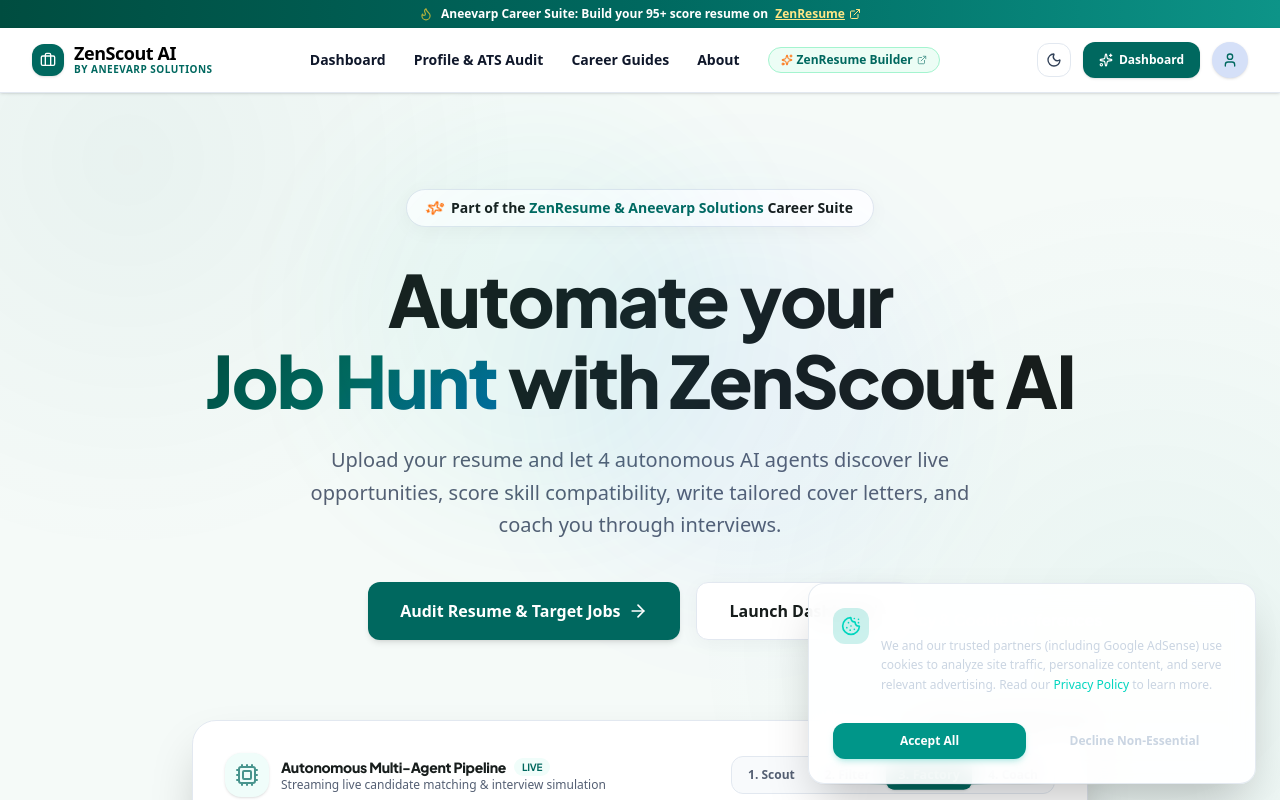
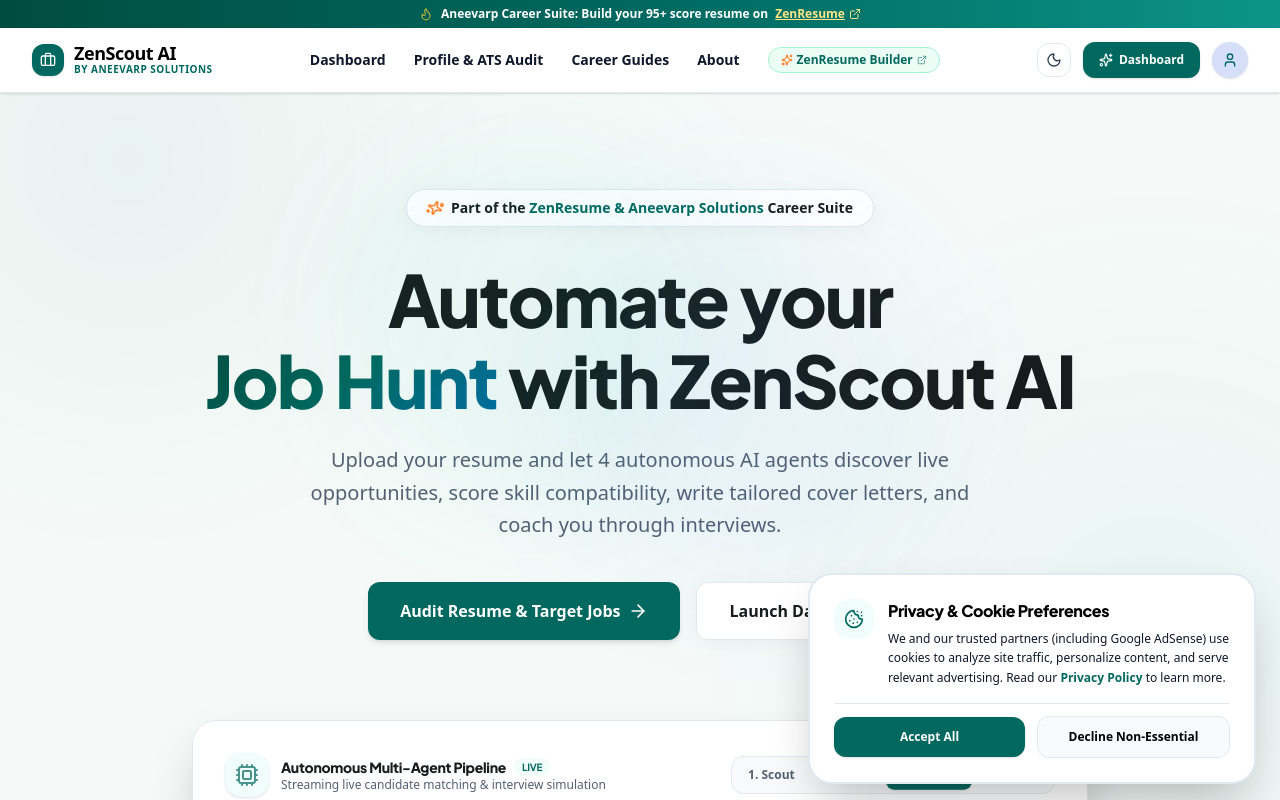
Before and after one commit to jagadeesvarrao-design/ai-job-search-agent, a Next.js app: page / in a window 1280 px wide. Shown: the top 800 px of the page. Built offline with nearby package versions, Linux system fonts and the light colour scheme.

Commit message:
fix: set CookieConsent popup text color to deep black matching website typography in light mode and pure white in dark mode

```diff
--- a/src/components/CookieConsent.tsx
+++ b/src/components/CookieConsent.tsx
@@ -2,7 +2,7 @@
 
 import { useState, useEffect } from "react";
 import Link from "next/link";
-import { ShieldCheck, Cookie, X } from "lucide-react";
+import { Cookie, ShieldCheck, X } from "lucide-react";
 
 export default function CookieConsent() {
   const [showBanner, setShowBanner] = useState(false);
@@ -49,18 +49,18 @@
       aria-label="Cookie consent banner"
       className="fixed bottom-4 left-4 right-4 md:left-auto md:right-6 md:max-w-md z-50 animate-in fade-in slide-in-from-bottom-5 duration-300"
     >
-      <div className="glass p-6 rounded-2xl border border-teal-500/30 shadow-2xl backdrop-blur-xl bg-slate-900/90">
-        <div className="flex items-start gap-3 mb-3">
-          <div className="p-2 bg-teal-500/20 rounded-xl text-teal-400">
+      <div className="bg-white dark:bg-[#141B20] p-6 rounded-3xl border-2 border-[#E2E8F0] dark:border-[#232D36] shadow-2xl transition-colors">
+        <div className="flex items-start gap-3.5 mb-3">
+          <div className="p-2.5 bg-teal-50 dark:bg-teal-950/50 rounded-2xl text-[#00685F] dark:text-[#2DD4BF] flex-shrink-0">
             <Cookie className="w-5 h-5" />
           </div>
           <div className="flex-1">
-            <h3 className="font-bold text-white text-base flex items-center gap-2">
+            <h3 className="font-extrabold text-black dark:text-white text-base tracking-tight">
               Privacy & Cookie Preferences
             </h3>
-            <p className="text-xs text-slate-300 mt-1 leading-relaxed">
+            <p className="text-xs text-[#0F172A] dark:text-[#CBD5E1] font-medium mt-1.5 leading-relaxed">
               We and our trusted partners (including Google AdSense) use cookies to analyze site traffic, personalize content, and serve relevant advertising. Read our{" "}
-              <Link href="/privacy" className="text-teal-400 hover:underline font-medium">
+              <Link href="/privacy" className="text-[#00685F] dark:text-[#2DD4BF] hover:underline font-bold">
                 Privacy Policy
               </Link>{" "}
               to learn more.
@@ -68,16 +68,16 @@
           </div>
         </div>
 
-        <div className="flex items-center gap-3 mt-4 pt-3 border-t border-white/10">
+        <div className="flex items-center gap-3 mt-4 pt-3 border-t border-[#E2E8F0] dark:border-[#232D36]">
           <button
             onClick={handleAccept}
-            className="flex-1 bg-teal-600 hover:bg-teal-500 text-white text-xs font-semibold py-2.5 px-4 rounded-xl transition-all shadow-md shadow-teal-500/20"
+            className="flex-1 bg-[#00685F] hover:bg-[#005049] dark:bg-[#14B8A6] dark:hover:bg-[#0D9488] text-white text-xs font-black py-3 px-4 rounded-xl transition-all shadow-sm active:scale-95 btn-tactile"
           >
             Accept All
           </button>
           <button
             onClick={handleDecline}
-            className="flex-1 bg-white/10 hover:bg-white/15 text-slate-300 hover:text-white text-xs font-semibold py-2.5 px-4 rounded-xl transition-all"
+            className="flex-1 bg-[#F8FAFC] hover:bg-slate-200 dark:bg-[#1A2228] dark:hover:bg-[#232D36] text-black dark:text-[#CBD5E1] border border-[#E2E8F0] dark:border-[#232D36] text-xs font-bold py-3 px-4 rounded-xl transition-all active:scale-95"
           >
             Decline Non-Essential
           </button>
```
